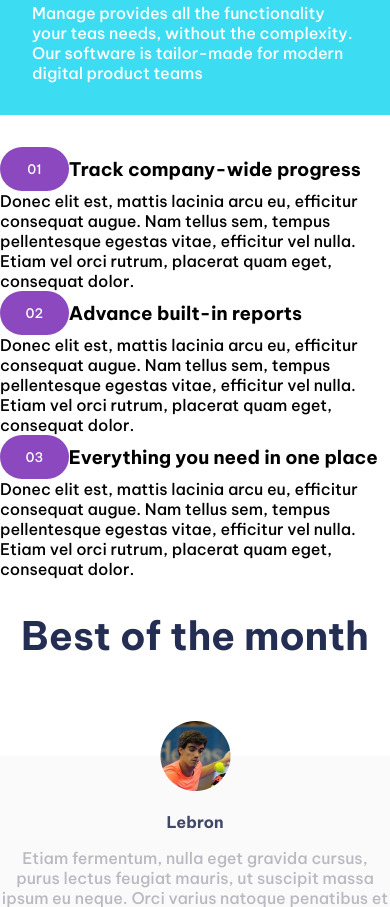
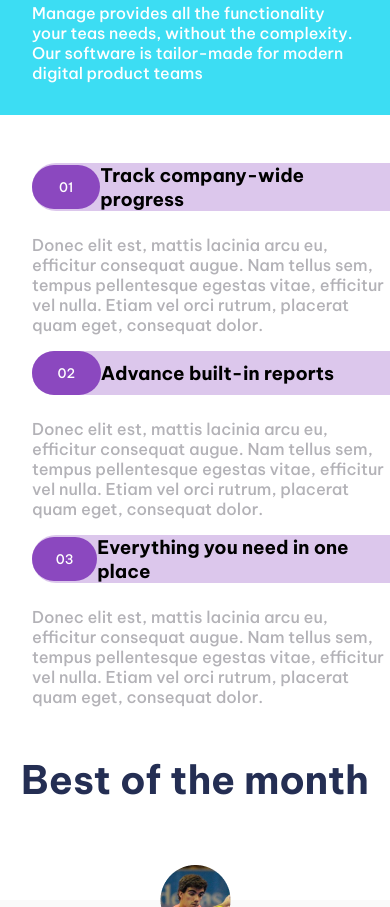
Before and after one commit to Daniela1421/EntregaFinal-Frontend1, a plain HTML site: page index.html in a window 390 px wide. Shown: the part 749-1656 px from the top of the page. Drawn offline with Linux system fonts and the light colour scheme.

Commit message:
Updated styles of firts part of mobile

```diff
--- a/css/styles.css
+++ b/css/styles.css
@@ -67,11 +67,31 @@ button {
     }
 }
 
-.third-section1 , .third-section2, .third-section3 {
+ .third-section1 , .third-section2, .third-section3 {
     display: flex;
-    flex-flow: wrap;
     align-items: center;
+    flex-direction: column;
+    margin: 1rem 0 1rem 2rem;
+
+    & p {
+        font-size: 16.3px;
+        color:#B3B2B7;
+    }
 }
+
+.container-title {
+    display: flex;
+    align-items: center;
+    width: 100%;
+    background-color: #8B48BF4D;
+    border-radius: 50px 0 0 50px;
+    margin-bottom: 1.5rem;
+}
+
+.third-section3 p {
+  display: block;
+}
+
 
 .fourth-section, .fifth-section {
     display: flex;
--- a/index.html
+++ b/index.html
@@ -50,27 +50,29 @@
 
     <section class="third-section">
       <div class="third-section1">
+        <div class="container-title">
           <button>01</button>
-
           <h3>Track company-wide progress</h3>
+        </div>
         <p>Donec elit est, mattis lacinia arcu eu, efficitur consequat augue. Nam tellus sem, tempus pellentesque
           egestas vitae, efficitur vel nulla. Etiam vel orci rutrum, placerat quam eget, consequat dolor.</p>
 
       </div>
 
       <div class="third-section2">
+        <div class="container-title">
           <button>02</button>
-
           <h3>Advance built-in reports</h3>
+        </div>
         <p>Donec elit est, mattis lacinia arcu eu, efficitur consequat augue. Nam tellus sem, tempus pellentesque
           egestas vitae, efficitur vel nulla. Etiam vel orci rutrum, placerat quam eget, consequat dolor.</p>
 
       </div>
-
       <div class="third-section3">
+        <div class="container-title">
           <button>03</button>
-
           <h3>Everything you need in one place</h3>
+        </div>
         <p>Donec elit est, mattis lacinia arcu eu, efficitur consequat augue. Nam tellus sem, tempus pellentesque
           egestas vitae, efficitur vel nulla. Etiam vel orci rutrum, placerat quam eget, consequat dolor.</p>
 
@@ -84,17 +86,23 @@
       <div class="info-sanyo">
         <img src="./img/avatar-sanyo.png" alt="sanyo" class="sanyo">
         <h3 class="info-name">Sanyo</h3>
-        <p class="info-description">Etiam fermentum, nulla eget gravida cursus, purus lectus feugiat mauris, ut suscipit massa ipsum eu neque. Orci varius natoque penatibus et magnis dis parturient montes, nascetur ridiculus mus.</p>
+        <p class="info-description">Etiam fermentum, nulla eget gravida cursus, purus lectus feugiat mauris, ut suscipit
+          massa ipsum eu neque. Orci varius natoque penatibus et magnis dis parturient montes, nascetur ridiculus mus.
+        </p>
       </div>
       <div class="info-lebron">
         <img src="./img/avatar.lebron.png" alt="lebron" class="img-lebron">
         <h3 class="info-name">Lebron</h3>
-        <p class="info-description">Etiam fermentum, nulla eget gravida cursus, purus lectus feugiat mauris, ut suscipit massa ipsum eu neque. Orci varius natoque penatibus et magnis dis parturient montes, nascetur ridiculus mus.</p>
+        <p class="info-description">Etiam fermentum, nulla eget gravida cursus, purus lectus feugiat mauris, ut suscipit
+          massa ipsum eu neque. Orci varius natoque penatibus et magnis dis parturient montes, nascetur ridiculus mus.
+        </p>
       </div>
       <div class="info-navarro">
         <img src="./img/avatar-navarro.png" alt="navarro" class="navarro">
         <h3 class="info-name">Navarro</h3>
-        <p class="info-description">Etiam fermentum, nulla eget gravida cursus, purus lectus feugiat mauris, ut suscipit massa ipsum eu neque. Orci varius natoque penatibus et magnis dis parturient montes, nascetur ridiculus mus.</p>
+        <p class="info-description">Etiam fermentum, nulla eget gravida cursus, purus lectus feugiat mauris, ut suscipit
+          massa ipsum eu neque. Orci varius natoque penatibus et magnis dis parturient montes, nascetur ridiculus mus.
+        </p>
       </div>
       <button class="more-button">More</button>
     </section>
```
Lines whose indentation alone changed are shown as unchanged.
